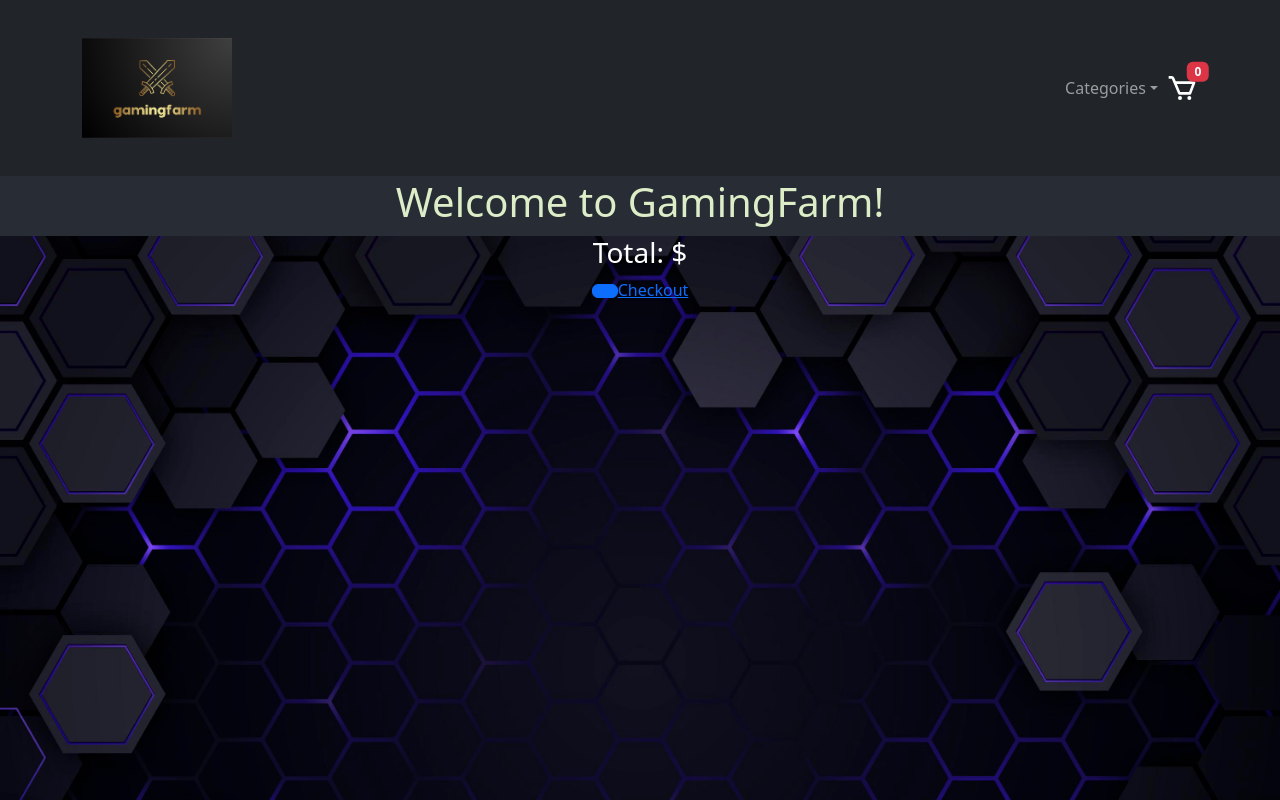
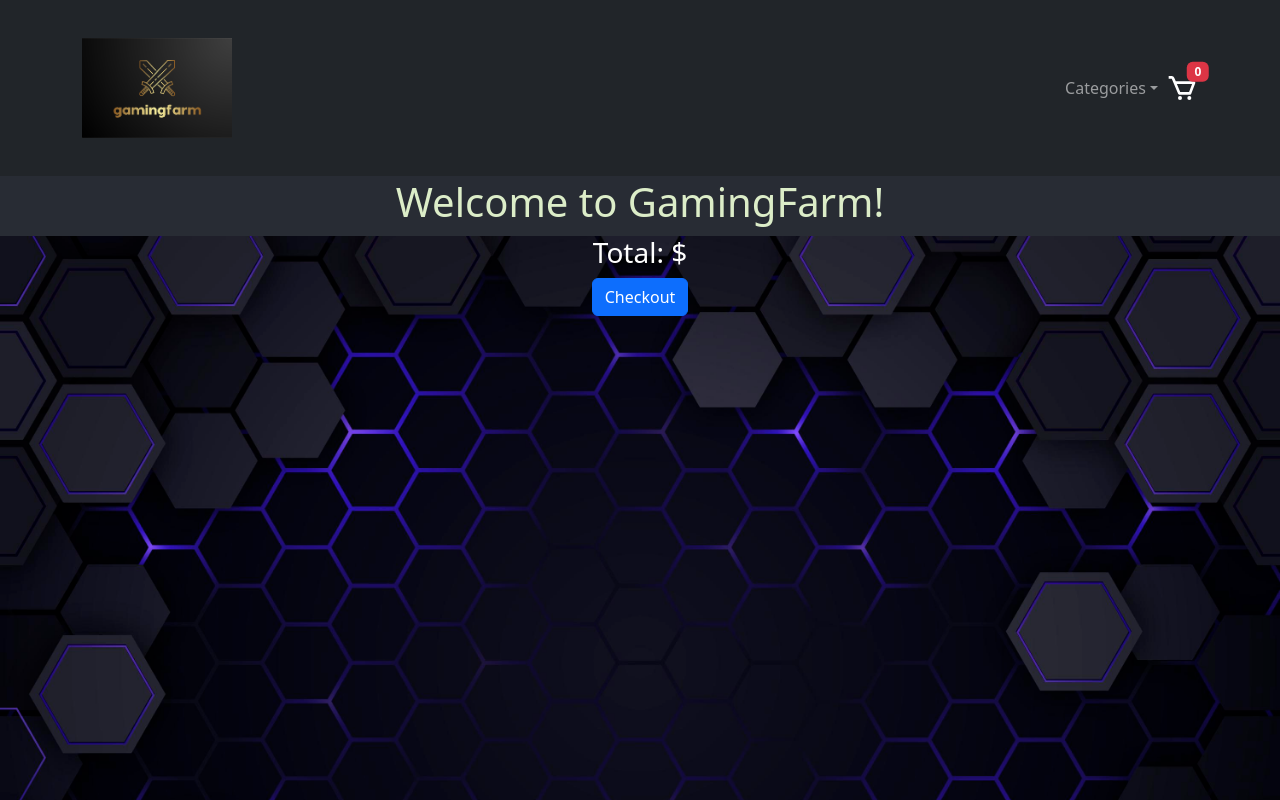
Before and after one commit to xHomerOx/Ecommerce-BozMaraldo, a React (Create React App) app: page /cart in a window 1280 px wide. Shown: the top 800 px of the page. Built offline with nearby package versions, Linux system fonts and the light colour scheme.

Commit message:
Checkout Button

```diff
--- a/src/components/Cart/Cart.jsx
+++ b/src/components/Cart/Cart.jsx
@@ -21,8 +21,11 @@ const Cart = () => {
         <div>
             {cart.map(item => <CartItem key={item.id} {...item}></CartItem>)}
             <h3>Total: ${total}</h3>
-            <Button onClick={() => resetCartItem()}></Button>
-            <Link to="/checkout">Checkout</Link>
+            <Link to="/checkout">
+                <Button onClick={() => resetCartItem()}>
+                    Checkout
+                </Button>
+            </Link>
         </div>
     )
 
```
